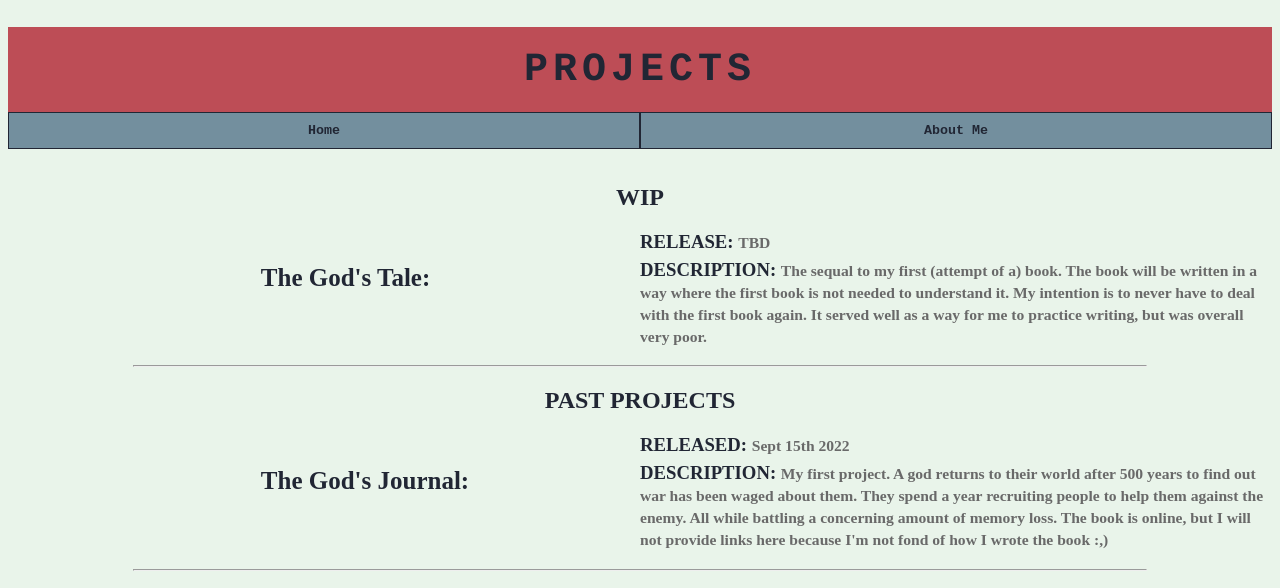
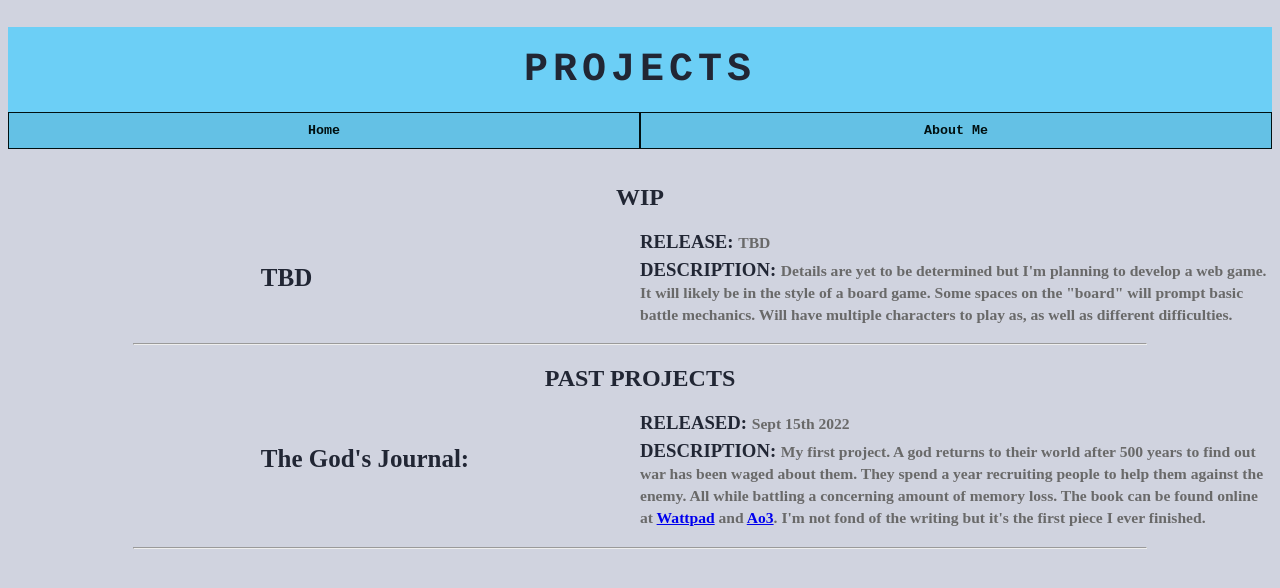
Before and after one commit to Corbin-SG/projects, a plain HTML site: page index.html in a window 1280 px wide. Drawn offline with Linux system fonts and the light colour scheme.

Commit message:
Changed colours + Edited WIP + Added links to The God's Journal.

```diff
--- a/index.html
+++ b/index.html
@@ -26,11 +26,11 @@
       </div>
       <div>
         <h2 class = "text">WIP</h2>
-        <h4 class = "text" style="text-align: left; margin-left: 20%; float: left; font-size: 25px;"><strong>The God's Tale:</strong></h4>
+        <h4 class = "text" style="text-align: left; margin-left: 20%; float: left; font-size: 25px;"><strong>TBD</strong></h4>
         <h3 class="text" style="text-align: left; margin-left: 50%;"><strong>RELEASE:   </strong><span style="color:dimgray; font-size: smaller;">TBD</span></h3>
         <h3 class="text" style="text-align: left; margin-left: 50%; margin-top: -1%;"><strong>DESCRIPTION:   </strong><span style="color: dimgray; font-size: smaller;">
-            The sequal to my first (attempt of a) book. The book will be written in a way where the first book is not needed to understand it. My intention is to never
-            have to deal with the first book again. It served well as a way for me to practice writing, but was overall very poor.</span>
+            Details are yet to be determined but I'm planning to develop a web game. It will likely be in the style of a board game. Some spaces on the "board"
+            will prompt basic battle mechanics. Will have multiple characters to play as, as well as different difficulties.</span>
         </h3>
         <hr style="width: 80%; text-align: center;">
       </div>
@@ -40,8 +40,11 @@
         <h3 class="text" style="text-align: left; margin-left: 50%;"><strong>RELEASED:   </strong><span style="color:dimgray; font-size: smaller;">Sept 15th 2022</span></h3>
         <h3 class="text" style="text-align: left; margin-left: 50%; margin-top: -1%;"><strong>DESCRIPTION:   </strong><span style="color: dimgray; font-size: smaller;">
             My first project. A god returns to their world after 500 years to find out war has been waged about them. They spend a year recruiting people to
-            help them against the enemy. All while battling a concerning amount of memory loss. The book is online, but I will not provide links here because
-            I'm not fond of how I wrote the book :,)</span>
+            help them against the enemy. All while battling a concerning amount of memory loss. The book can be found online at
+            <a href="https://www.wattpad.com/myworks/321962743-the-gods-journal">Wattpad</a> and
+            <a href="https://archiveofourown.org/works/41712153/chapters/104638554">Ao3</a>.
+            I'm not fond of the writing but it's the first piece I ever finished.
+          </span>
         </h3>
         <hr style="width: 80%; text-align: center;">
       </div>
--- a/style.css
+++ b/style.css
@@ -1,5 +1,5 @@
 body {
-    background-color: #E9F4EA;
+    background-color: #d0d3df;
   }
 
   h1 {
@@ -25,7 +25,7 @@ body {
   }
 
   #title{
-      background-color: #BD4D56;
+      background-color: #6CCFF6;
       width: auto;
       font-family: courier, monospace;
       letter-spacing: 5px;
@@ -34,9 +34,9 @@ body {
   }
 
   .btn-group button{
-      background-color:#738F9E;
-      border: 1px solid #212634;
-      color:#212634;
+      background-color:#64c1e5;
+      border: 1px solid #001011;
+      color:#001011;
       padding: 10px 24px;
       cursor: pointer;
       float: left;
@@ -58,8 +58,8 @@ body {
   }
 
   .btn-group button:hover {
-      background-color:#BD4D56;
-      color:#E9F4EA;
+      background-color:#98C300;
+      color:#001011;
       font-family: 'Courier New', Courier, monospace;
       font-weight: bold;
   }
```
